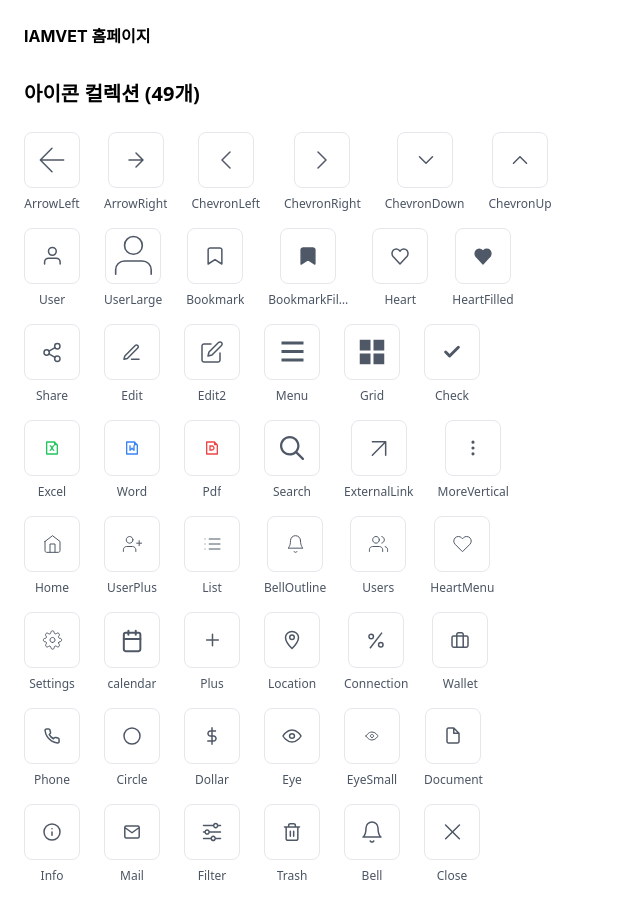
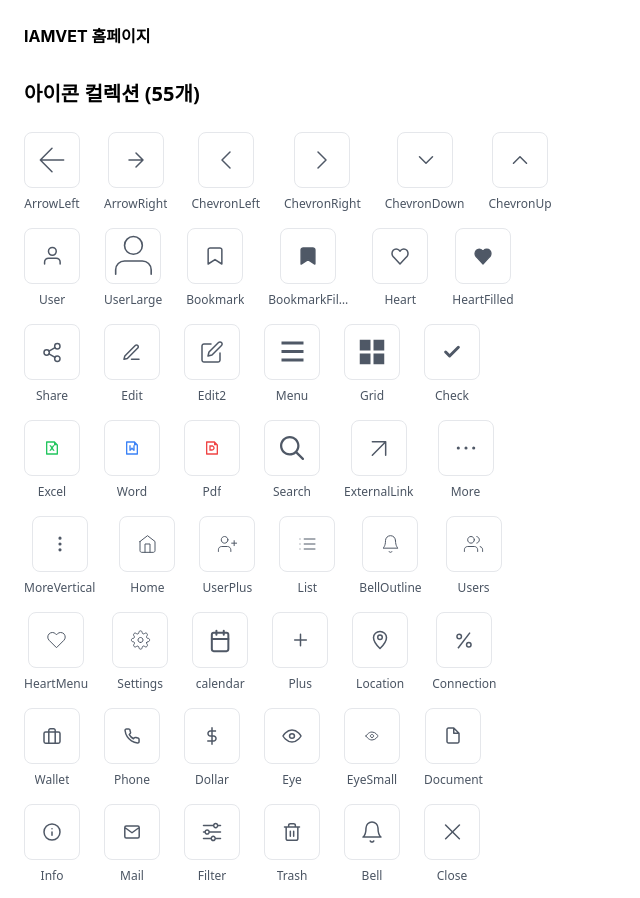
Before and after one commit to KANGPUNGYUN/iamvet, a Next.js app: page / in a window 1280 px wide. Shown: the top 898 px of the page, without its empty margins (0-640 px from the left). Built offline with nearby package versions, Linux system fonts and the light colour scheme; a web font is replaced by a local one.

Commit message:
feat: 주요 아이콘 svg 추가

```diff
--- a/public/icons/index.tsx
+++ b/public/icons/index.tsx
@@ -405,6 +405,20 @@
   </svg>
 );
 
+export const MoreIcon = ({ currentColor = "currentColor" }) => (
+  <svg
+    xmlns="http://www.w3.org/2000/svg"
+    width="20"
+    height="20"
+    viewBox="0 0 13 2"
+    fill="none"
+  >
+    <circle cx="1.5" cy="1" r="1" fill={currentColor} />
+    <circle cx="6.5" cy="1" r="1" fill={currentColor} />
+    <circle cx="11.5" cy="1" r="1" fill={currentColor} />
+  </svg>
+);
+
 export const MoreVerticalIcon = ({ currentColor = "currentColor" }) => (
   <svg
     xmlns="http://www.w3.org/2000/svg"
@@ -796,24 +810,6 @@
   </svg>
 );
 
-export const CircleIcon = ({ currentColor = "currentColor" }) => (
-  <svg
-    xmlns="http://www.w3.org/2000/svg"
-    width="18"
-    height="18"
-    viewBox="0 0 18 18"
-    fill="none"
-  >
-    <path
-      d="M9 17C13.4183 17 17 13.4183 17 9C17 4.58172 13.4183 1 9 1C4.58172 1 1 4.58172 1 9C1 13.4183 4.58172 17 9 17Z"
-      stroke={currentColor}
-      strokeWidth="1.5"
-      strokeLinecap="round"
-      strokeLinejoin="round"
-    />
-  </svg>
-);
-
 export const DollarIcon = ({ currentColor = "currentColor" }) => (
   <svg
     xmlns="http://www.w3.org/2000/svg"
@@ -1049,3 +1045,104 @@
     />
   </svg>
 );
+
+export const DoublePrevIcon = ({ currentColor = "currentColor" }) => (
+  <svg
+    xmlns="http://www.w3.org/2000/svg"
+    width="16"
+    height="16"
+    viewBox="0 0 16 16"
+    fill="none"
+  >
+    <path
+      d="M11.728 12L12.668 11.06L9.61464 8L12.668 4.94L11.728 4L7.72797 8L11.728 12Z"
+      fill={currentColor}
+    />
+    <path
+      d="M7.33344 12L8.27344 11.06L5.2201 8L8.27344 4.94L7.33344 4L3.33344 8L7.33344 12Z"
+      fill={currentColor}
+    />
+  </svg>
+);
+
+export const PrevIcon = ({ currentColor = "currentColor" }) => (
+  <svg
+    xmlns="http://www.w3.org/2000/svg"
+    width="16"
+    height="16"
+    viewBox="0 0 16 16"
+    fill="none"
+  >
+    <path
+      d="M10.06 12L11 11.06L7.94667 8L11 4.94L10.06 4L6.06 8L10.06 12Z"
+      fill={currentColor}
+    />
+  </svg>
+);
+
+export const NextIcon = ({ currentColor = "currentColor" }) => (
+  <svg
+    xmlns="http://www.w3.org/2000/svg"
+    width="16"
+    height="16"
+    viewBox="0 0 16 16"
+    fill="none"
+  >
+    <path
+      d="M6.94 4L6 4.94L9.05333 8L6 11.06L6.94 12L10.94 8L6.94 4Z"
+      fill={currentColor}
+    />
+  </svg>
+);
+
+export const DoubleNextIcon = ({ currentColor = "currentColor" }) => (
+  <svg
+    xmlns="http://www.w3.org/2000/svg"
+    width="16"
+    height="16"
+    viewBox="0 0 16 16"
+    fill="none"
+  >
+    <path
+      d="M4.27203 4L3.33203 4.94L6.38536 8L3.33203 11.06L4.27203 12L8.27203 8L4.27203 4Z"
+      fill={currentColor}
+    />
+    <path
+      d="M8.66656 4L7.72656 4.94L10.7799 8L7.72656 11.06L8.66656 12L12.6666 8L8.66656 4Z"
+      fill={currentColor}
+    />
+  </svg>
+);
+
+export const LinkIcon = ({ currentColor = "currentColor" }) => (
+  <svg
+    xmlns="http://www.w3.org/2000/svg"
+    width="17"
+    height="17"
+    viewBox="0 0 17 17"
+    fill="none"
+  >
+    <path
+      d="M16.4221 8.85562C16.6176 8.66017 16.6176 8.33862 16.4221 8.14316L11.8826 3.60362C11.6871 3.40817 11.3656 3.40817 11.1701 3.60362C10.9747 3.79907 10.9747 4.12062 11.1701 4.31608L14.849 7.995H0.934081C0.656665 7.995 0.429688 8.22198 0.429688 8.49939C0.429688 8.77681 0.656665 9.00379 0.934081 9.00379H14.849L11.1701 12.6827C10.9747 12.8782 10.9747 13.1997 11.1701 13.3952C11.3656 13.5906 11.6871 13.5906 11.8826 13.3952L16.4221 8.85562Z"
+      fill={currentColor}
+    />
+  </svg>
+);
+
+export const ImageIcon = ({ currentColor = "currentColor" }) => (
+  <svg
+    xmlns="http://www.w3.org/2000/svg"
+    width="30"
+    height="31"
+    viewBox="0 0 30 31"
+    fill="none"
+  >
+    <path
+      d="M6.25 26.875H23.75C25.1307 26.875 26.25 25.7557 26.25 24.375V6.875C26.25 5.49429 25.1307 4.375 23.75 4.375H6.25C4.86929 4.375 3.75 5.49429 3.75 6.875V24.375C3.75 25.7557 4.86929 26.875 6.25 26.875ZM6.25 26.875L20 13.125L26.25 19.375M12.5 11.25C12.5 12.2855 11.6605 13.125 10.625 13.125C9.58947 13.125 8.75 12.2855 8.75 11.25C8.75 10.2145 9.58947 9.375 10.625 9.375C11.6605 9.375 12.5 10.2145 12.5 11.25Z"
+      stroke={currentColor}
+      strokeWidth="1.875"
+      strokeLinecap="round"
+      strokeLinejoin="round"
+    />
+  </svg>
+);
--- a/src/app/page.tsx
+++ b/src/app/page.tsx
@@ -20,6 +20,7 @@
   PdfIcon,
   SearchIcon,
   ExternalLinkIcon,
+  MoreIcon,
   MoreVerticalIcon,
   HomeIcon,
   UserPlusIcon,
@@ -36,7 +37,6 @@
   ConnectionIcon,
   WalletIcon,
   PhoneIcon,
-  CircleIcon,
   DollarIcon,
   EyeIcon,
   EyeSmallIcon,
@@ -49,6 +49,12 @@
   BellIcon,
   CloseIcon,
   UploadIcon,
+  DoublePrevIcon,
+  PrevIcon,
+  NextIcon,
+  DoubleNextIcon,
+  LinkIcon,
+  ImageIcon,
 } from "public/icons";
 
 export default function HomePage() {
@@ -76,6 +82,7 @@
     { name: "PdfIcon", component: PdfIcon },
     { name: "SearchIcon", component: SearchIcon },
     { name: "ExternalLinkIcon", component: ExternalLinkIcon },
+    { name: "MoreIcon", component: MoreIcon },
     { name: "MoreVerticalIcon", component: MoreVerticalIcon },
     { name: "HomeIcon", component: HomeIcon },
     { name: "UserPlusIcon", component: UserPlusIcon },
@@ -90,7 +97,6 @@
     { name: "ConnectionIcon", component: ConnectionIcon },
     { name: "WalletIcon", component: WalletIcon },
     { name: "PhoneIcon", component: PhoneIcon },
-    { name: "CircleIcon", component: CircleIcon },
     { name: "DollarIcon", component: DollarIcon },
     { name: "EyeIcon", component: EyeIcon },
     { name: "EyeSmallIcon", component: EyeSmallIcon },
@@ -102,6 +108,12 @@
     { name: "BellIcon", component: BellIcon },
     { name: "CloseIcon", component: CloseIcon },
     { name: "UploadIcon", component: UploadIcon },
+    { name: "DoublePrevIcon", component: DoublePrevIcon },
+    { name: "PrevIcon", component: PrevIcon },
+    { name: "NextIcon", component: NextIcon },
+    { name: "DoubleNextIcon", component: DoubleNextIcon },
+    { name: "LinkIcon", component: LinkIcon },
+    { name: "ImageIcon", component: ImageIcon },
   ];
 
   // 한 줄에 6개씩 그룹화 (더 많은 아이콘을 효율적으로 표시)
```
